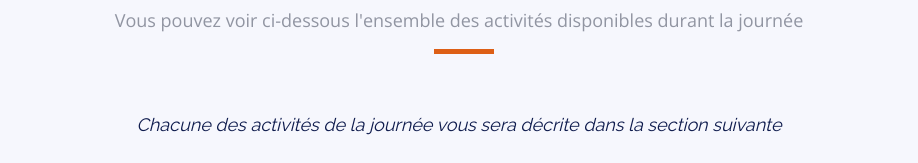
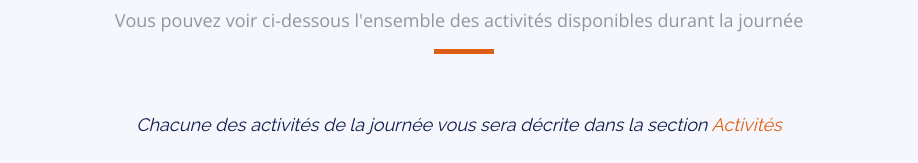
Before and after one commit to Kyoraku2/RnDay, a plain HTML site: page index.html in a window 1280 px wide. Shown: the part 1707-1870 px from the top of the page, without its empty margins (181-1099 px from the left). Drawn offline with nearby package versions, Linux system fonts and the light colour scheme.

Commit message:
Update index.html

```diff
--- a/index.html
+++ b/index.html
@@ -157,7 +157,7 @@
           <p>Vous pouvez voir ci-dessous l'ensemble des activités disponibles durant la journée</p>
         </div>
 
-        <h3 class="sub-heading">Chacune des activités de la journée vous sera décrite dans la section suivante</h3>
+        <h3 class="sub-heading">Chacune des activités de la journée vous sera décrite dans la section <a href="#activity">Activités</a></h3>
 
         <div class="tab-content row justify-content-center" data-aos="fade-up" data-aos-delay="200">
 
```
